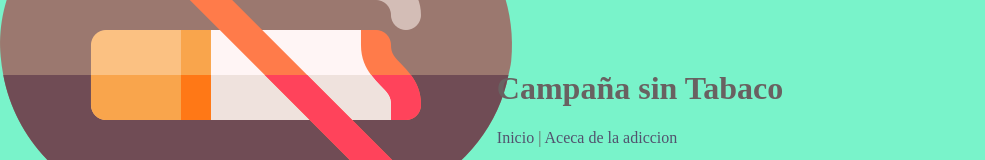
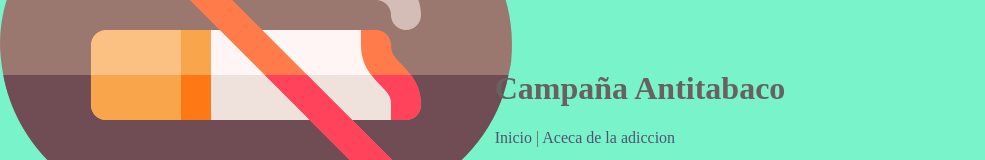
Before and after one commit to vpeinado263/smoke-free-campaign, a Next.js app: page / in a window 1280 px wide. Shown: the part 121-281 px from the top of the page, without its empty margins (0-985 px from the left). Built offline with nearby package versions, Linux system fonts and the light colour scheme.

Commit message:
Modificar titulo principal

```diff
--- a/src/components/Header.js
+++ b/src/components/Header.js
@@ -4,7 +4,7 @@ import Link from "next/link";
 const Header = () => {
   return (
     <header>
-      <h1>Campaña sin Tabaco</h1>
+      <h1>Campaña Antitabaco</h1>
       <nav>
         <Link href="/">Inicio</Link> |{" "}
         <Link href="/about">Aceca de la adiccion</Link>
```
